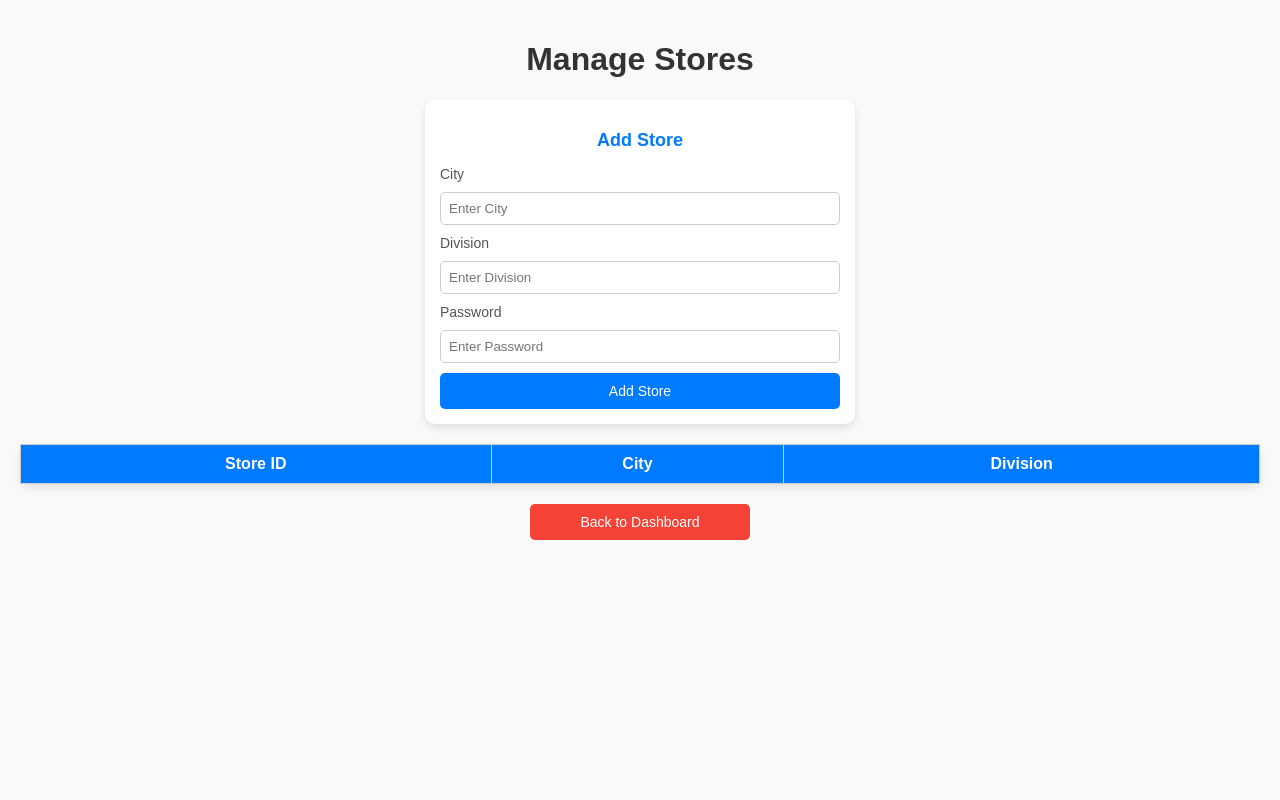
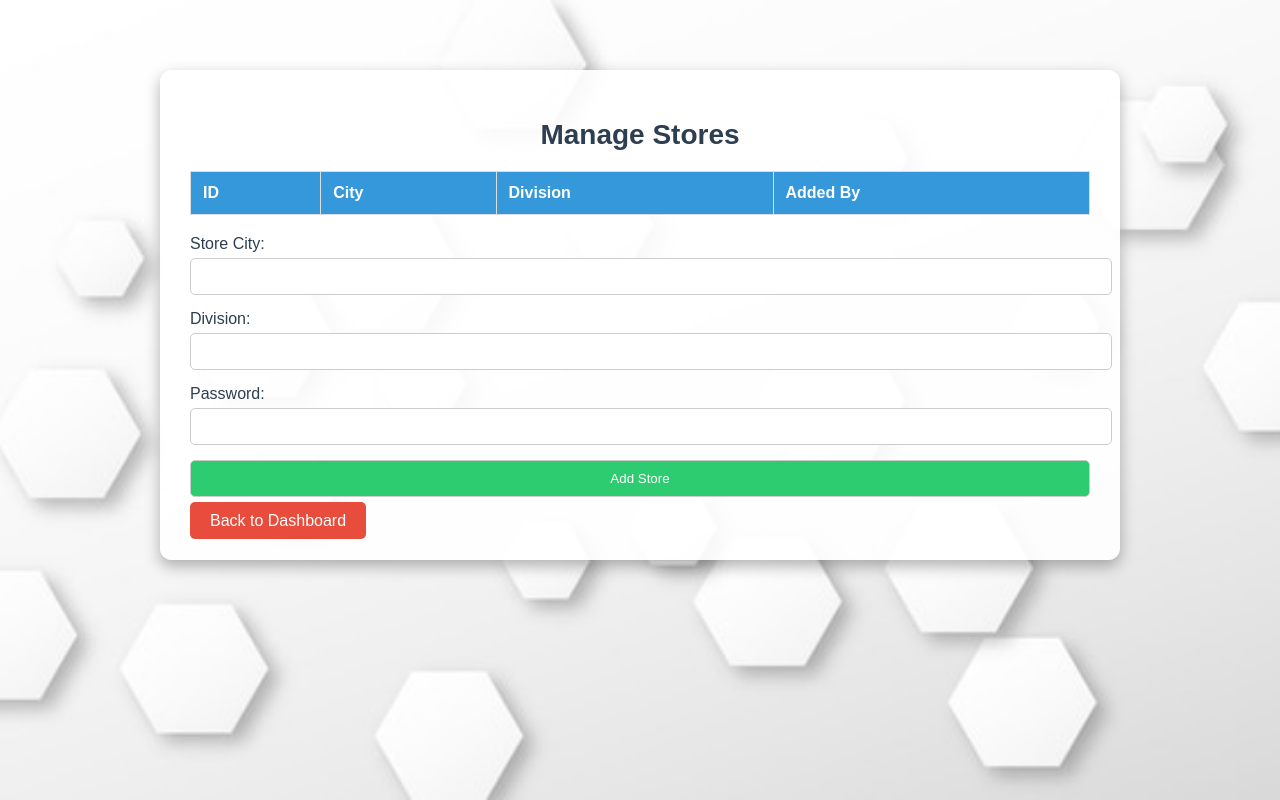
Before and after one commit to Dark-Pronay/SuperShop_Sales_Management_System_DBMS_Project, a PHP site: page /php/admin/manage_stores.php in a window 1280 px wide. Run offline with PHP 8.4, Linux system fonts and the light colour scheme; a user stored in the database is signed in; data comes from the database, SQL or seed files in the repository; data that the repository does not hold is empty.

Commit message:
Update manage_stores.php

```diff
--- a/SuperShop/php/admin/manage_stores.php
+++ b/SuperShop/php/admin/manage_stores.php
@@ -1,23 +1,31 @@
 <?php
 session_start();
 include '../db.php';
+
 if ($_SESSION['user_type'] !== 'admin') {
     header("Location: ../../index.php");
     exit;
 }
 
-if ($_SERVER['REQUEST_METHOD'] === 'POST') {
-    $city = $_POST['city'];
-    $division = $_POST['division'];
-    $password = $_POST['password'];
+// Fetch stores and their corresponding admin names
+$query = "SELECT Store.S_id, Store.S_city, Store.S_division, Admin.A_name AS added_by
+          FROM Store
+          INNER JOIN Admin ON Store.S_A_id = Admin.A_id";
+$result = $conn->query($query);
+
+// Handle form submission for adding a new store
+if ($_SERVER['REQUEST_METHOD'] === 'POST' && isset($_POST['add_store'])) {
+    $s_city = $_POST['s_city'];
+    $s_division = $_POST['s_division'];
+    $s_pass = $_POST['s_pass'];
     $admin_id = $_SESSION['user_id'];
 
     $stmt = $conn->prepare("INSERT INTO Store (S_city, S_division, S_pass, S_A_id) VALUES (?, ?, ?, ?)");
-    $stmt->bind_param("sssi", $city, $division, $password, $admin_id);
+    $stmt->bind_param("sssi", $s_city, $s_division, $s_pass, $admin_id);
     $stmt->execute();
+    header("Location: manage_stores.php"); // Refresh the page after adding
+    exit;
 }
-
-$result = $conn->query("SELECT * FROM Store");
 ?>
 <!DOCTYPE html>
 <html lang="en">
@@ -30,121 +38,105 @@ $result = $conn->query("SELECT * FROM Store");
             font-family: Arial, sans-serif;
             margin: 0;
             padding: 20px;
-            background-color: #f9f9f9;
+            background: url("admin.jpg") no-repeat center center fixed;
+            background-size: cover;
+            color: #2c3e50;
+        }
+        .container {
+            max-width: 900px;
+            margin: 50px auto;
+            background-color: rgba(255, 255, 255, 0.9);
+            padding: 30px;
+            border-radius: 12px;
+            box-shadow: 0 6px 15px rgba(0, 0, 0, 0.3);
         }
         h1 {
+            font-size: 28px;
             text-align: center;
-            color: #333;
-        }
-        .form-container {
-            max-width: 400px;
-            margin: 20px auto;
-            background-color: #fff;
-            padding: 15px;
-            border-radius: 10px;
-            box-shadow: 0 4px 8px rgba(0, 0, 0, 0.1);
-        }
-        .form-container h2 {
-            text-align: center;
-            color: #007bff;
-            font-size: 18px;
-        }
-        .form-container form {
-            display: flex;
-            flex-direction: column;
-            gap: 10px;
-        }
-        .form-container label {
-            font-size: 14px;
-            color: #555;
-        }
-        .form-container input {
-            padding: 8px;
-            border: 1px solid #ccc;
-            border-radius: 5px;
-        }
-        .form-container button {
-            padding: 10px;
-            background-color: #007bff;
-            border: none;
-            border-radius: 5px;
-            color: white;
-            font-size: 14px;
-            cursor: pointer;
-        }
-        .form-container button:hover {
-            background-color: #0056b3;
         }
         table {
             width: 100%;
             border-collapse: collapse;
-            margin: 20px auto;
-            background-color: #fff;
-            box-shadow: 0 4px 8px rgba(0, 0, 0, 0.1);
-            border-radius: 10px;
+            margin-top: 20px;
         }
         table th, table td {
-            border: 1px solid #ccc;
-            padding: 10px;
-            text-align: center;
+            padding: 12px;
+            text-align: left;
+            border: 1px solid #ddd;
         }
         table th {
-            background-color: #007bff;
+            background-color: #3498db;
             color: white;
         }
-        .back-link {
+        form {
+            margin-top: 20px;
+        }
+        form label {
             display: block;
-            text-align: center;
+            margin-bottom: 5px;
+        }
+        form input, form button {
+            width: 100%;
+            padding: 10px;
+            margin-bottom: 15px;
+            border: 1px solid #ccc;
+            border-radius: 5px;
+        }
+        form button {
+            background-color: #2ecc71;
+            color: white;
+            cursor: pointer;
+        }
+        form button:hover {
+            background-color: #27ae60;
+        }
+        .back-btn {
             margin-top: 20px;
-            padding: 10px;
-            background-color: #f44336;
+            padding: 10px 20px;
+            background-color: #e74c3c;
             color: white;
             text-decoration: none;
             border-radius: 5px;
-            font-size: 14px;
-            max-width: 200px;
-            margin-left: auto;
-            margin-right: auto;
-        }
-        .back-link:hover {
-            background-color: #d32f2f;
+            text-align: center;
         }
     </style>
 </head>
 <body>
+    <div class="container">
         <h1>Manage Stores</h1>
-
-    <div class="form-container">
-        <h2>Add Store</h2>
-        <form method="POST">
-            <label for="city">City</label>
-            <input type="text" id="city" name="city" placeholder="Enter City" required>
-
-            <label for="division">Division</label>
-            <input type="text" id="division" name="division" placeholder="Enter Division" required>
-
-            <label for="password">Password</label>
-            <input type="password" id="password" name="password" placeholder="Enter Password" required>
-
-            <button type="submit">Add Store</button>
-        </form>
-    </div>
-
         <table>
+            <thead>
                 <tr>
-            <th>Store ID</th>
+                    <th>ID</th>
                     <th>City</th>
                     <th>Division</th>
+                    <th>Added By</th>
                 </tr>
+            </thead>
+            <tbody>
                 <?php while ($row = $result->fetch_assoc()): ?>
                     <tr>
-            <td><?php echo $row['S_id']; ?></td>
-            <td><?php echo $row['S_city']; ?></td>
-            <td><?php echo $row['S_division']; ?></td>
+                        <td><?php echo htmlspecialchars($row['S_id']); ?></td>
+                        <td><?php echo htmlspecialchars($row['S_city']); ?></td>
+                        <td><?php echo htmlspecialchars($row['S_division']); ?></td>
+                        <td><?php echo htmlspecialchars($row['added_by']); ?></td>
                     </tr>
                 <?php endwhile; ?>
+            </tbody>
         </table>
+        <form method="POST">
+            <label for="s_city">Store City:</label>
+            <input type="text" id="s_city" name="s_city" required>
 
-    <a href="dashboard.php" class="back-link">Back to Dashboard</a>
+            <label for="s_division">Division:</label>
+            <input type="text" id="s_division" name="s_division" required>
+
+            <label for="s_pass">Password:</label>
+            <input type="password" id="s_pass" name="s_pass" required>
+
+            <button type="submit" name="add_store">Add Store</button>
+        </form>
+        <a href="dashboard.php" class="back-btn">Back to Dashboard</a>
+    </div>
 </body>
 </html>
```
Lines whose indentation alone changed are shown as unchanged.
